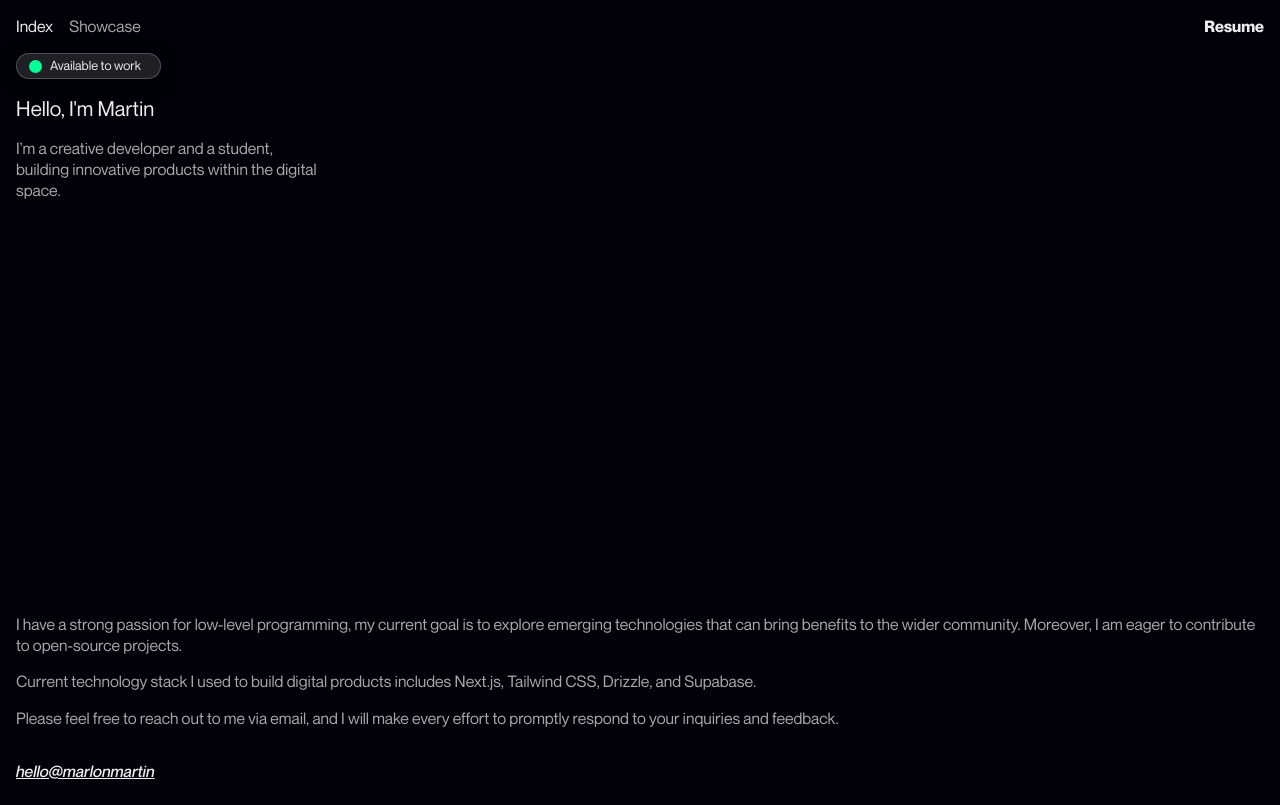
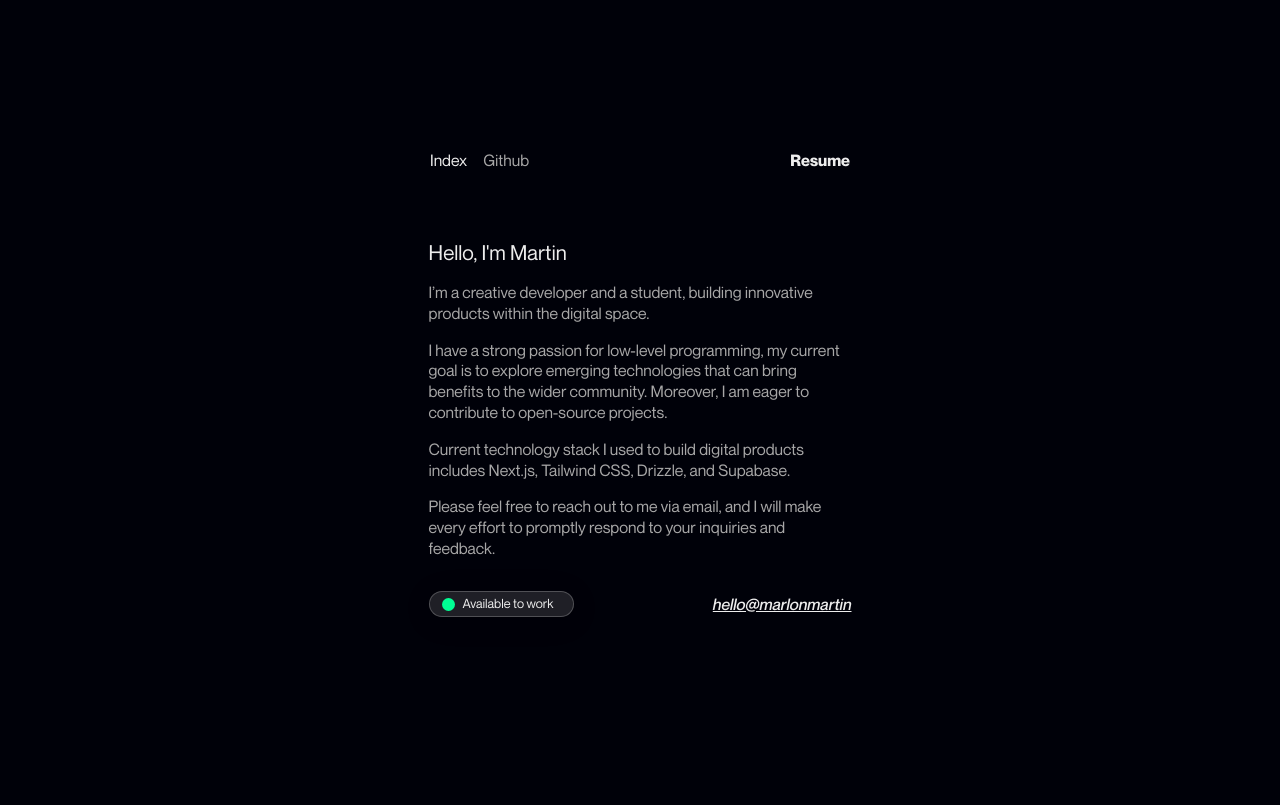
Before and after one commit to decimozs/mrlnmrtin, a Next.js app: page / in a window 1280 px wide. Built offline with nearby package versions, Linux system fonts and the light colour scheme.

Commit message:
new features added

```diff
--- a/src/app/globals.css
+++ b/src/app/globals.css
@@ -14,3 +14,10 @@
   -webkit-backdrop-filter: blur(2.4px);
   border: 1px solid rgba(255, 255, 255, 0.22);
 }
+
+.abs-center {
+  position: absolute;
+  top: 50%;
+  left: 50%;
+  transform: translate(-50%, -50%);
+}
--- a/src/components/Main.tsx
+++ b/src/components/Main.tsx
@@ -3,15 +3,22 @@ import { EmailButton, StatusIndicator } from "./ui";
 
 export default function Main() {
   return (
-    <main className="w-full h-full">
-      <div className="flex h-[97%] w-full flex-col justify-between">
+    <main className="w-full h-[99%] lg:w-auto lg:flex items-center justify-center">
+      <div className="flex h-[97%] w-full flex-col justify-between lg:justify-center lg:w-auto lg:mt-[3rem]">
         <div className="mt-4 flex flex-col gap-4">
-          <StatusIndicator />
+          <div className="lg:hidden">
+            <StatusIndicator />
+          </div>
           <Header />
         </div>
         <div className="flex flex-col gap-8">
           <Bio />
-          <EmailButton />
+          <div className="flex items-center justify-between">
+            <div className="hidden lg:block">
+              <StatusIndicator />
+            </div>
+            <EmailButton />
+          </div>
         </div>
       </div>
     </main>
--- a/src/components/fragments/Bio.tsx
+++ b/src/components/fragments/Bio.tsx
@@ -1,16 +1,16 @@
 export default function Bio() {
   return (
     <div className="text-slate flex flex-col gap-4">
-      <p>
+      <p className="max-w-[423px]">
         I have a strong passion for low-level programming, my current goal is to
         explore emerging technologies that can bring benefits to the wider
         community. Moreover, I am eager to contribute to open-source projects.
       </p>
-      <p>
+      <p className="max-w-[406px]">
         Current technology stack I used to build digital products includes
         Next.js, Tailwind CSS, Drizzle, and Supabase.
       </p>
-      <p>
+      <p className="max-w-[417px]">
         Please feel free to reach out to me via email, and I will make every
         effort to promptly respond to your inquiries and feedback.
       </p>
--- a/src/components/fragments/Header.tsx
+++ b/src/components/fragments/Header.tsx
@@ -2,7 +2,7 @@ export default function Header() {
   return (
     <header className="flex flex-col gap-4">
       <h1 className="text-[1.3rem]">Hello, I'm Martin</h1>
-      <p className="text-slate w-[301px]">
+      <p className="text-slate max-w-[401px] mb-4">
         I’m a creative developer and a student, building innovative products
         within the digital space.
       </p>
--- a/src/components/fragments/Nav.tsx
+++ b/src/components/fragments/Nav.tsx
@@ -8,7 +8,7 @@ import { ResumeButton } from "../ui";
 const NavigationItems = () => {
   const currentPath = usePathname();
   return (
-    <nav className="flex items-center justify-between">
+    <nav className="flex items-center justify-between lg:w-[420px] lg:absolute lg:top-[20%] lg:left-1/2 lg:transform lg:-translate-x-1/2 lg:-translate-y-1/2">
       <ul className="flex flex-row gap-4">
         {navItems.map((item, index) => (
           <Link
--- a/src/components/ui/StatusIndicator.tsx
+++ b/src/components/ui/StatusIndicator.tsx
@@ -1,7 +1,7 @@
 export default function StatusIndicator() {
   return (
     <div className="p-1 px-3 w-[145px] flex items-center gap-2 glass">
-      <span className="block h-[13px] w-[13px] bg-green rounded-[50%]"></span>
+      <span className="animate-pulse block h-[13px] w-[13px] bg-green rounded-[50%]"></span>
       <h1 className="text-[0.8rem]">Available to work</h1>
     </div>
   );
--- a/src/constants/index.ts
+++ b/src/constants/index.ts
@@ -6,8 +6,8 @@ const navItems: Array<TNavProps> = [
     href: "/",
   },
   {
-    title: "Showcase",
-    href: "/showcase",
+    title: "Github",
+    href: "https://github.com/decimozs",
   },
 ];
 
```
